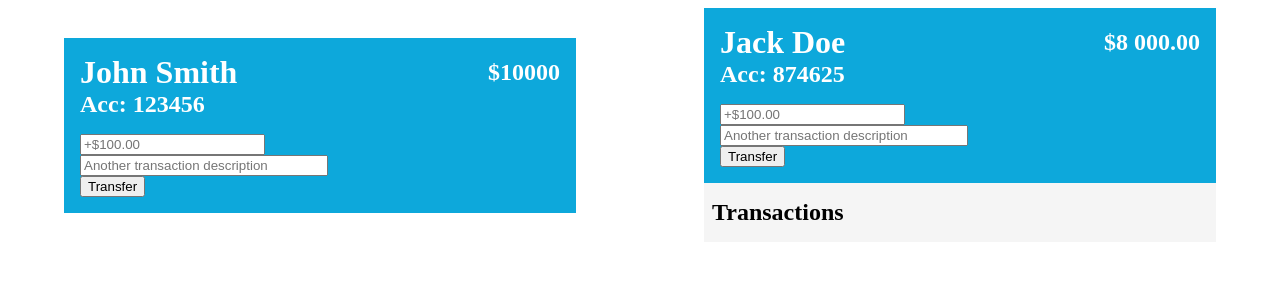
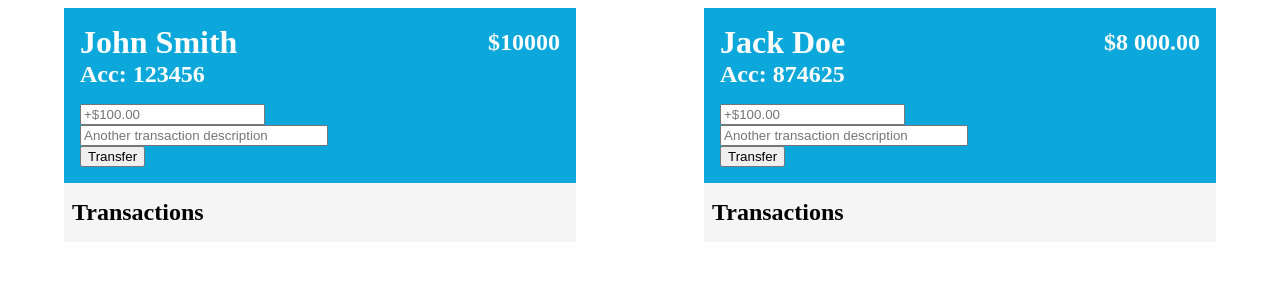
Before and after one commit to fari3001/Transfer-List, a React (Create React App) app: page / in a window 1280 px wide. Shown: the top 300 px of the page. Built offline with nearby package versions, Linux system fonts and the light colour scheme.

Commit message:
transaction two way

```diff
--- a/src/App.css
+++ b/src/App.css
@@ -3,7 +3,6 @@
   height: auto;
   width: 90vw;
   justify-content: space-between;
-  align-items: center;
   margin: auto;
 }
 
--- a/src/App.js
+++ b/src/App.js
@@ -22,7 +22,7 @@ function App() {
   return (
     <div className="app">
       <div className='interface-wrapper'>
-        <InterfaceOne amountOne={amountOne} amountTwo={amountTwo} total={total} setTotal={setTotal} setAmountOne={setAmountOne} description={description} setDescription={setDescription}/>
+        <InterfaceOne amountOne={amountOne} amountTwo={amountTwo} total={total} setTotal={setTotal} setAmountOne={setAmountOne} description={description} setDescription={setDescription} date={date} transactionTwo={transactionTwo} />
       </div>
       <div className='interface-wrapper'>
         <InterfaceTwo amountOne={amountOne} amountTwo={amountTwo} setAmountTwo={setAmountTwo} description={description} date={date} transactionTwo={transactionTwo} setTransactionTwo={setTransactionTwo} />
--- a/src/components/Accounts/AccountDetails.jsx
+++ b/src/components/Accounts/AccountDetails.jsx
@@ -2,18 +2,19 @@ import React from 'react'
 import Account from '../../Accounts.json'
 import '../../App.css'
 
-export default function AccountDetails({amountOne, total, setTotal, description}) {
+export default function AccountDetails({total, setTotal, description}) {
   const Accounts = Account.accounts
-  // console.log(description)
+  console.log(description.length)
+
 
   return (
     <div className='account-wrapper'>
 
               <div className='flex-wrapper'>
                 <h1>{Accounts[0].name}</h1>
-                {
-                  description.length > 0 ? <h2>${description.map((el) => setTotal(el.amount))}</h2> : <h2>${total}</h2>
-                }
+
+                  <h2>${total}</h2>
+
 
               </div>
 
--- a/src/components/Accounts/AccountDetailsTwo.jsx
+++ b/src/components/Accounts/AccountDetailsTwo.jsx
@@ -1,7 +1,7 @@
 import React from 'react'
 import '../../App.css'
 
-export default function AccountDetails({transactionTwo}) {
+export default function AccountDetails({total, setTotal, transactionTwo}) {
   return (
     <div className='account-wrapper'>
         <div className='flex-wrapper'>
--- a/src/components/Interfaces/InterfaceOne.jsx
+++ b/src/components/Interfaces/InterfaceOne.jsx
@@ -5,17 +5,16 @@ import '../../App.css'
 
 
 export default function InterfaceOne({ amountOne, transactionTwo, date, total, amountTwo, setAmountOne, setTotal, setAmountTwo, description, setDescription}) {
-  console.log(amountTwo)
 
 
   return (
     <div className='wrapper'>
       <div className='header'>
-          <AccountDetails amountOne={amountOne} total={total} setTotal={setTotal} description={description} />
-          <Transfer amountOne={amountOne} setAmountOne={setAmountOne} description={description} setDescription={setDescription} />
+          <AccountDetails  total={total} setTotal={setTotal} description={description} />
+          <Transfer amountOne={amountOne} setAmountOne={setAmountOne} total={total} setTotal={setTotal} description={description} setDescription={setDescription} />
       </div>
       <div className='footer'>
-          {/* <TransactionsTwo  amountTwo={amountTwo} setAmountTwo={setAmountTwo} transactionTwo={transactionTwo} date={date} /> */}
+          <TransactionsTwo  amountTwo={amountTwo} setAmountTwo={setAmountTwo} transactionTwo={transactionTwo} date={date} />
       </div>
     </div>
   )
--- a/src/components/Interfaces/InterfaceTwo.jsx
+++ b/src/components/Interfaces/InterfaceTwo.jsx
@@ -8,7 +8,7 @@ export default function InterfaceTwo({amountOne, setAmountOne, amountTwo, setAmo
   return (
     <div className='wrapper'>
       <div className='header'>
-          <AccountDetails amountTwo={amountTwo} total={total} setTotal={setTotal} transactionTwo={transactionTwo} />
+          <AccountDetails total={total} setTotal={setTotal} transactionTwo={transactionTwo} />
           <Transfer amountTwo={amountTwo} setAmountTwo={setAmountTwo} transactionTwo={transactionTwo} setTransactionTwo={setTransactionTwo} />
       </div>
       <div className='footer'>
--- a/src/components/Transactions/TransactionsOne.jsx
+++ b/src/components/Transactions/TransactionsOne.jsx
@@ -1,8 +1,6 @@
 import React from 'react'
 
 export default function TransactionsOne({amountOne, description, date}) {
-  // console.log(amountOne)
-
 
   return (
     <div className='transaction-wrapper'>
--- a/src/components/Transactions/TransactionsTwo.jsx
+++ b/src/components/Transactions/TransactionsTwo.jsx
@@ -1,14 +1,13 @@
 import React from 'react'
 
-export default function TransactionsTwo({transactionTwo, date}) {
-
+export default function TransactionsTwo({amountTwo, transactionTwo, date}) {
 
   return (
     <div className='transaction-wrapper'>
       <h2>
         Transactions
       </h2>
-        {transactionTwo.length > 0 && (
+        {transactionTwo?.length > 0 && (
           <>
             {transactionTwo.map((el) => (
               <div className='transaction-statement'>
--- a/src/components/Transfer/TransferOne.jsx
+++ b/src/components/Transfer/TransferOne.jsx
@@ -1,6 +1,6 @@
 import React, {useEffect, useState, useRef} from 'react'
 
-export default function TransferOne({ amountOne, setAmountOne,  setDescription}) {
+export default function TransferOne({ amountOne, setAmountOne, description ,setDescription, total, setTotal}) {
 
       const handleChange = (e) => {
         const {name, value} = e.target
@@ -15,9 +15,13 @@ export default function TransferOne({ amountOne, setAmountOne,  setDescription})
         // console.log("value typed is", value)
       }
 
+
       const handleSubmit = (e) => {
         e.preventDefault();
         setDescription((el) => [...el, amountOne]);
+        description.map((el) => setTotal(el.amount))
+        setTotal (prevState => Number(prevState) + Number(total))
+        console.log('total is: ' + total)
       }
 
 
```
